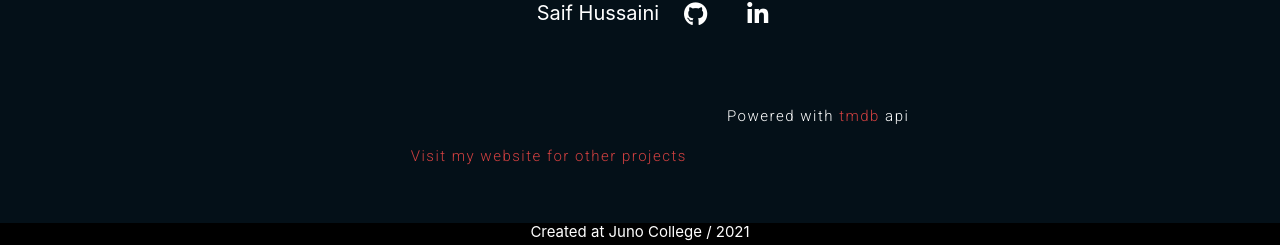
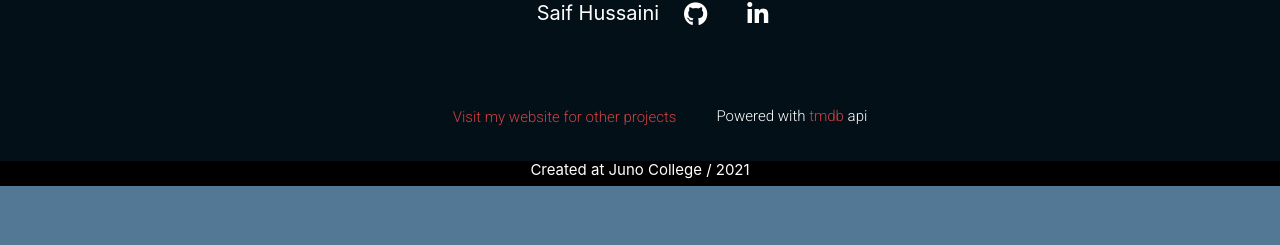
Before and after one commit to SSHMamba/saif-project-3, a React (Create React App) app: page /search in a window 1280 px wide. Shown: the part 937-1182 px from the top of the page. After the commit the page ends 1123 px from the top, so only its background shows below. Built offline with nearby package versions, Linux system fonts and the light colour scheme; no server answers.

Commit message:
font fixes

```diff
--- a/src/Pages/Search.css
+++ b/src/Pages/Search.css
@@ -26,13 +26,13 @@
     position: relative;
 }
 
-ul li {
+.searchCategories li {
 
      z-index: 1000;
     position: relative;
 }
 
-ul li p {
+.searchCategories li p {
     font-size: 35px;
     letter-spacing: 1.5px;
 }
```
